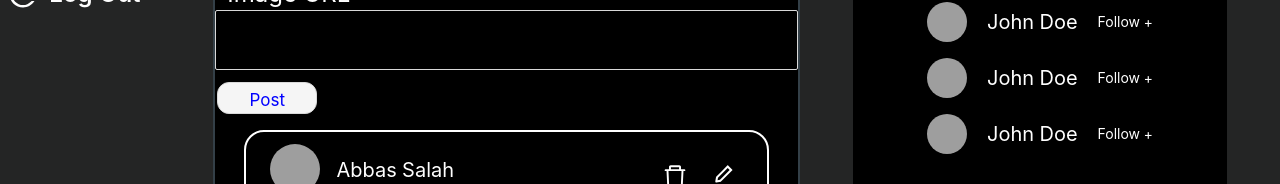
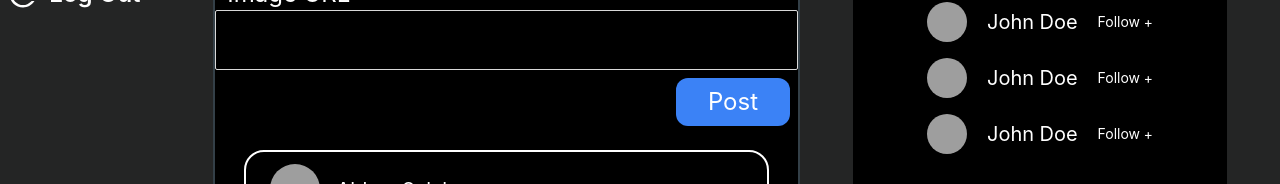
Before and after one commit to AbbasPi/Gravity, a React (Create React App) app: page / in a window 1280 px wide. Shown: the part 348-532 px from the top of the page. Built offline with nearby package versions, Linux system fonts and the light colour scheme; grey boxes are pictures that could not be loaded.

Commit message:
Done All CRUD Operations

```diff
--- a/src/features/posts/Posts.jsx
+++ b/src/features/posts/Posts.jsx
@@ -48,8 +48,10 @@ function Posts({profile}) {
                     <label className='ml-3 text-2xl'> Image URL:  </label>
                     <Input  value={image} onChange={e=> setImage(e.target.value)}
                                      style={{background:'black', minHeight: '60px', color: 'white'}}/>
-                <Button disabled={!canSave} onClick={onPostAdded}
-                    style={{borderRadius: 12, width: 100, color:'blue', marginLeft: 2, marginTop: 12, fontSize: 17}}>Post</Button>
+                <div className='flex justify-end'>
+                    <button disabled={!canSave} onClick={onPostAdded}
+                    className={`bg-blue-500 px-8 py-2 text-2xl m-2  ${!canSave ? 'cursor-no-drop' : 'hover:bg-blue-600'} rounded-xl`}>Post</button>
+                </div>
                 </div>
                 }
                 <div>
```
